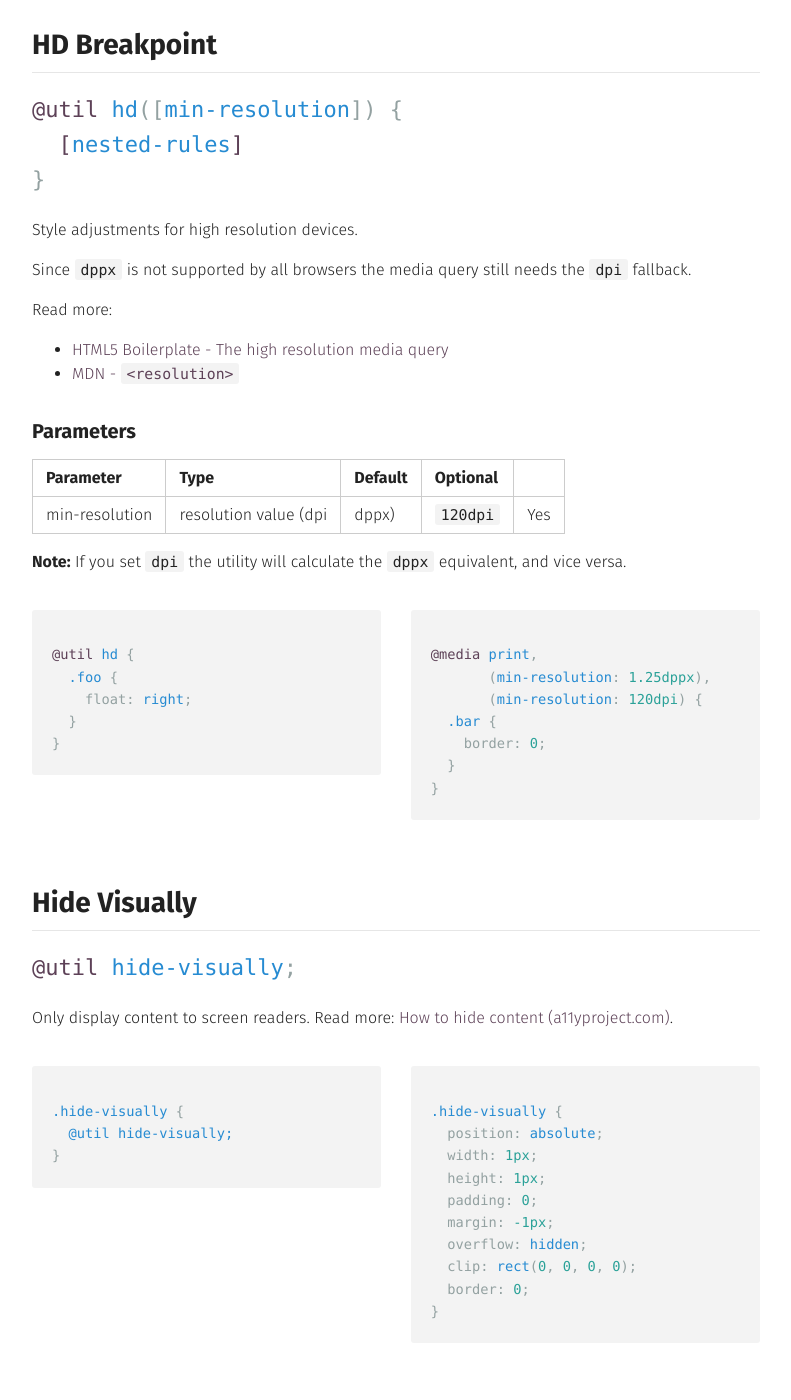
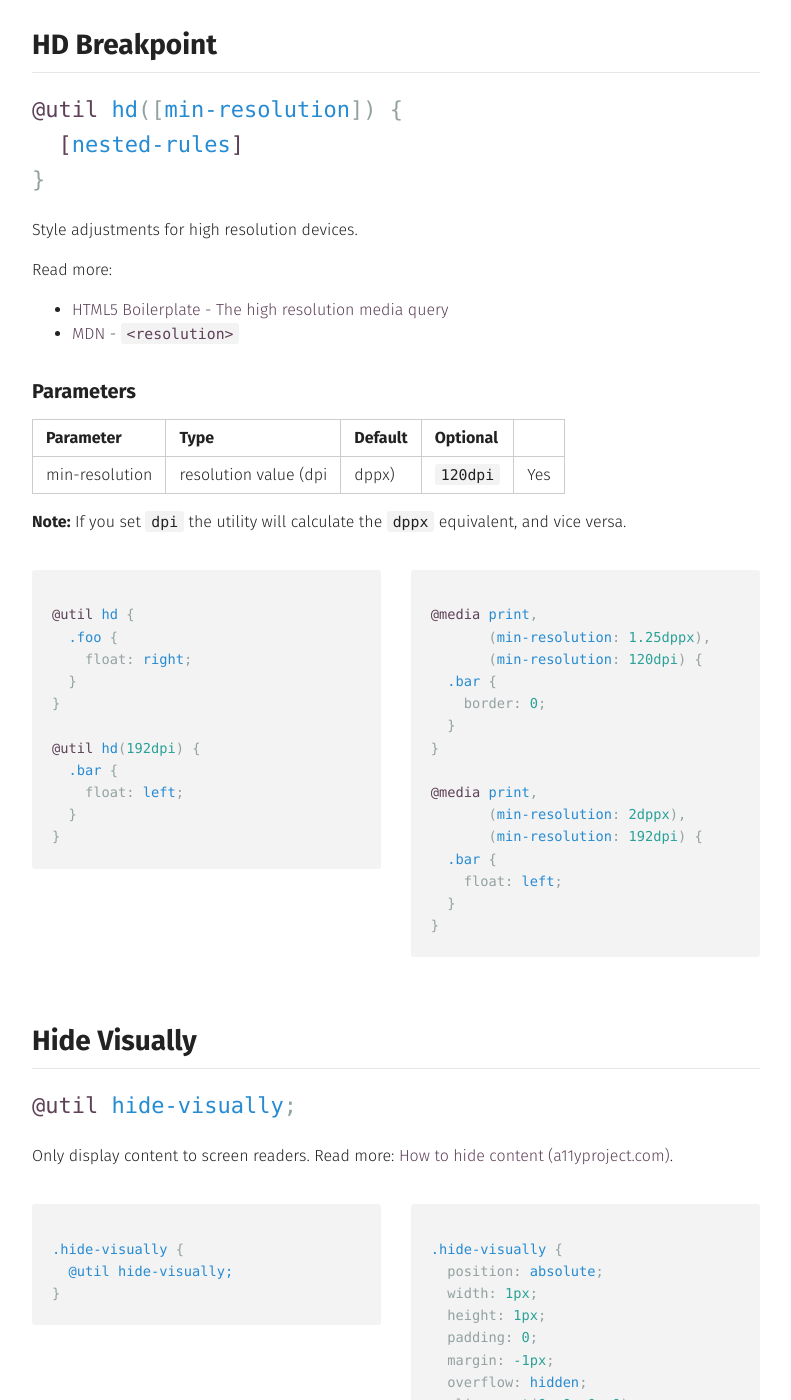
Before and after one commit to ismamz/postcss-utilities, a Jekyll site: the page built from docs.md, in a window 1280 px wide and 1400 px high, scrolled down 3667 px. Shown: the whole window, without its empty margins (118-909 px from the left). Built offline with Jekyll 4.4.1, drawn with Linux system fonts in a browser that asks for light colours.

Commit message:
update hd example. increase font-size playground

```diff
--- a/_includes/css/hd.css
+++ b/_includes/css/hd.css
@@ -3,3 +3,9 @@
     float: right;
   }
 }
+
+@util hd(192dpi) {
+  .bar {
+    float: left;
+  }
+}
--- a/_includes/css/hd.expect.css
+++ b/_includes/css/hd.expect.css
@@ -5,3 +5,11 @@
     border: 0;
   }
 }
+
+@media print,
+       (min-resolution: 2dppx),
+       (min-resolution: 192dpi) {
+  .bar {
+    float: left;
+  }
+}
--- a/docs.md
+++ b/docs.md
@@ -150,8 +150,6 @@ Read more:
 </div>
 
 Style adjustments for high resolution devices.
-
-Since `dppx` is not supported by all browsers the media query still needs the `dpi` fallback.
 
 Read more:
 
```
Also changed, not shown: playground/index.min.css.
